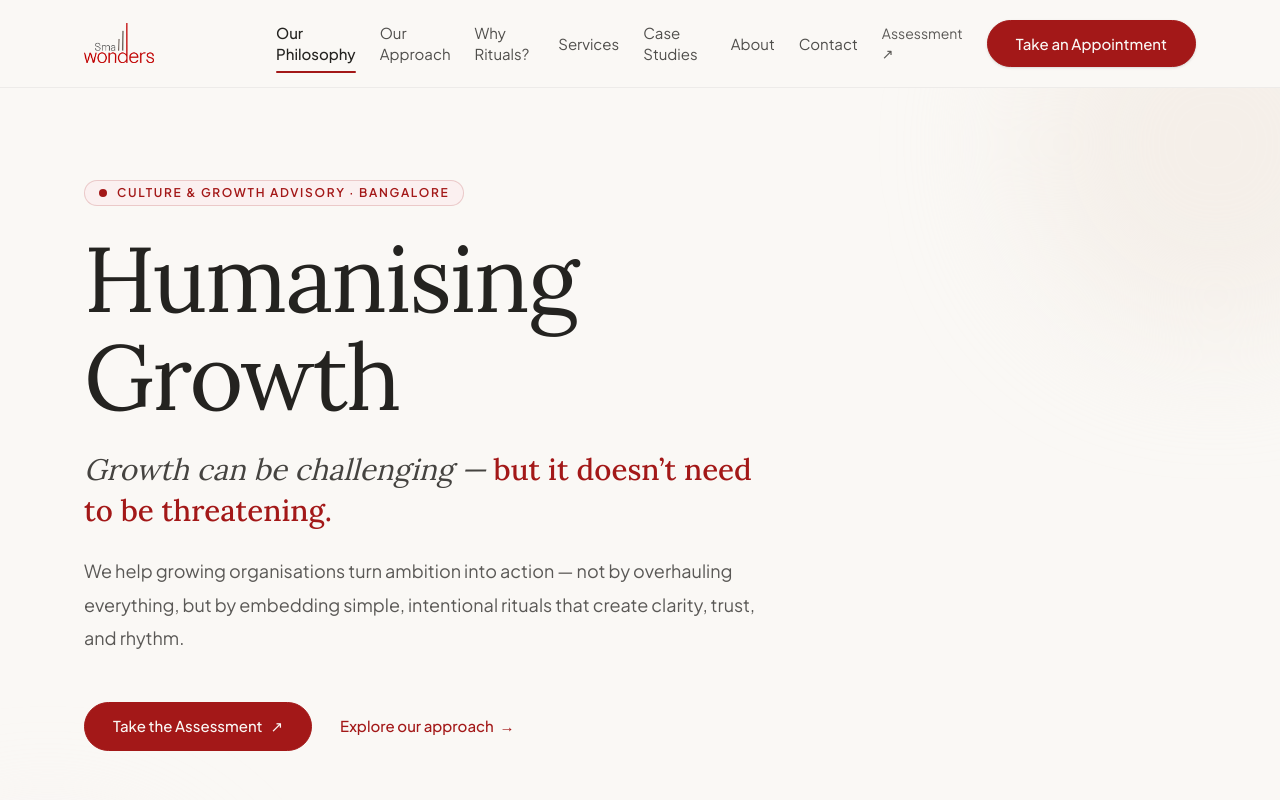
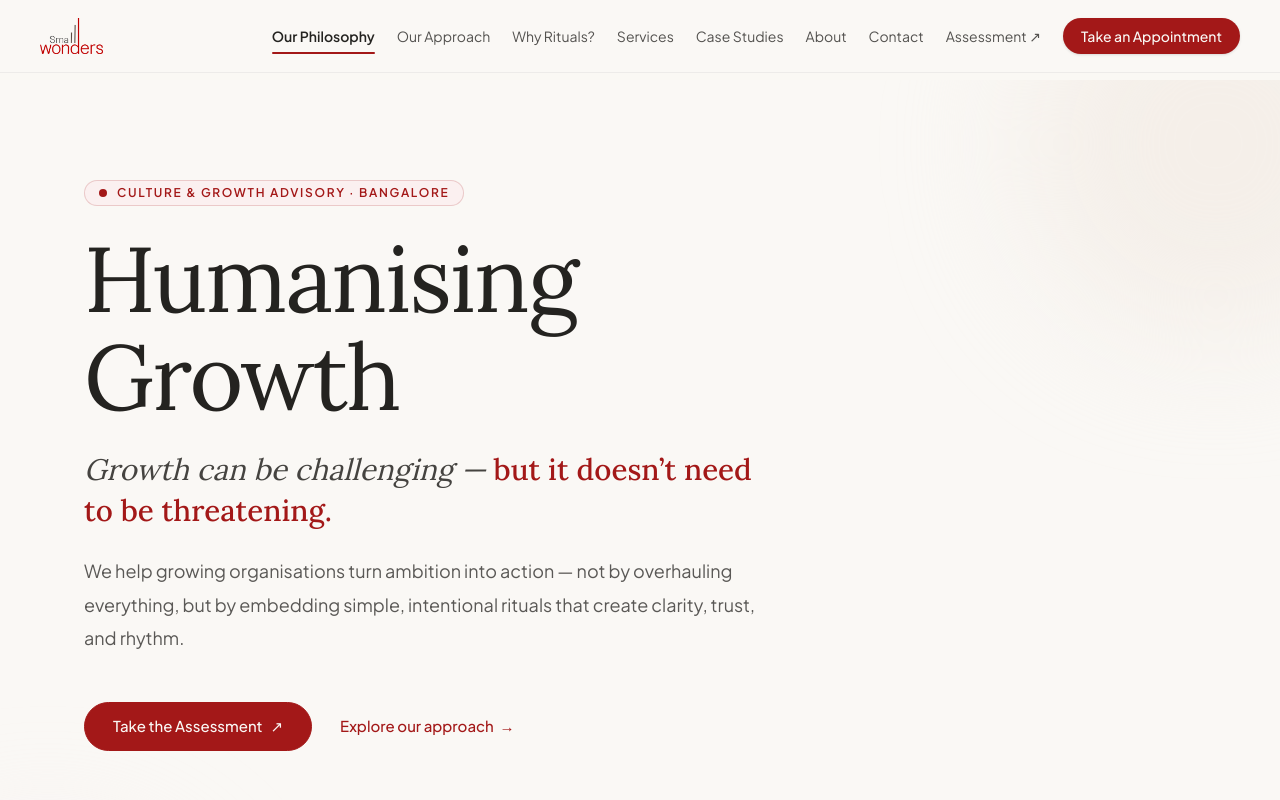
Before and after one commit to nikhilsorai/thesmallwonders, a Next.js app: page / in a window 1280 px wide. Shown: the top 800 px of the page. Built offline with nearby package versions, Linux system fonts and the light colour scheme.

Commit message:
fix(nav): enforce single-line nowrap, equal horizontal gaps, laser baseline alignment, and responsive drawer

```diff
--- a/app/globals.css
+++ b/app/globals.css
@@ -243,12 +243,16 @@
 
 /* Navigation Links */
 .nav-link {
+  display: inline-flex;
+  align-items: center;
   font-family: var(--font-sans);
-  font-size: 0.9375rem;
+  font-size: 0.875rem;
   font-weight: 400;
-  color: rgba(36, 35, 32, 0.8);
+  white-space: nowrap;
+  color: rgba(36, 35, 32, 0.78);
   position: relative;
-  padding-block: 0.25rem;
+  height: 2.25rem;
+  line-height: 1;
   transition: color var(--transition-smooth);
 }
 
@@ -258,13 +262,13 @@
 
 .nav-link.active {
   color: #242320;
-  font-weight: 500;
+  font-weight: 600;
 }
 
 .nav-link.active::after {
   content: "";
   position: absolute;
-  bottom: -4px;
+  bottom: 0;
   left: 0;
   right: 0;
   height: 2px;
--- a/components/Nav.tsx
+++ b/components/Nav.tsx
@@ -33,80 +33,80 @@ export default function Nav() {
       <header
         className={`fixed top-0 left-0 right-0 z-50 transition-all duration-300 ${
           scrolled
-            ? "bg-[#FAF8F5]/95 backdrop-blur-md border-b border-[rgba(36,35,32,0.08)] py-3.5 shadow-sm"
-            : "bg-[#FAF8F5] border-b border-[rgba(36,35,32,0.06)] py-4.5"
+            ? "bg-[#FAF8F5]/95 backdrop-blur-md border-b border-[rgba(36,35,32,0.08)] py-3 shadow-sm"
+            : "bg-[#FAF8F5] border-b border-[rgba(36,35,32,0.06)] py-4"
         }`}
       >
-        <div className="container-site">
+        <div className="w-full max-w-[1360px] mx-auto px-4 sm:px-6 lg:px-8 xl:px-10">
           <nav
-            className="flex items-center justify-between"
+            className="flex items-center justify-between gap-4 lg:gap-6"
             aria-label="Main navigation"
           >
             {/* Logo */}
             <Link
               href="/"
-              className="flex items-center gap-2 group"
+              className="flex items-center gap-2 group shrink-0"
               aria-label="Small Wonders — Home"
             >
-              <div className="relative h-11 w-40 sm:w-48 flex items-center">
+              <div className="relative h-9 sm:h-10 w-36 sm:w-44 flex items-center">
                 <Image
                   src="/images/logo.png"
                   alt="Small Wonders"
                   width={212}
                   height={121}
-                  className="object-contain object-left h-9 sm:h-10 w-auto"
+                  className="object-contain object-left h-8 sm:h-9 w-auto"
                   priority
                 />
               </div>
             </Link>
 
-            {/* Desktop Nav Links */}
-            <div className="hidden lg:flex items-center gap-6">
+            {/* Desktop Nav Links — Unified straight baseline with equal gap */}
+            <div className="hidden xl:flex items-center gap-5 xl:gap-5.5 2xl:gap-7">
               {NAV_LINKS.map((link) => {
-                const isActive = pathname === link.href || pathname.startsWith(`${link.href}/`);
+                const isActive = pathname === link.href || (link.href !== "/" && pathname.startsWith(link.href));
                 return (
                   <Link
                     key={link.href}
                     href={link.href}
-                    className={`nav-link text-sm ${isActive ? "active" : ""}`}
+                    className={`nav-link whitespace-nowrap shrink-0 ${isActive ? "active" : ""}`}
                   >
                     {link.label}
                   </Link>
                 );
               })}
 
-              {/* Assessment link */}
+              {/* Assessment link — equal gap and exact same baseline */}
               <a
                 href={CTA.assessment.href}
                 target="_blank"
                 rel="noopener noreferrer"
                 id="nav-cta-assessment-link"
-                className="text-sm font-sans text-[#242320]/75 hover:text-[#A31818] transition-colors"
+                className="nav-link whitespace-nowrap shrink-0"
               >
                 Assessment ↗
               </a>
 
-              {/* Take an Appointment button */}
+              {/* Take an Appointment button — matching height & baseline with equal gap */}
               <Link
                 href="/contact"
                 id="nav-cta-appointment-btn"
-                className="btn btn-primary text-xs sm:text-sm py-2 px-4.5 shadow-sm"
+                className="inline-flex items-center justify-center font-sans font-medium text-xs sm:text-sm h-9 px-4.5 rounded-full bg-[#A31818] text-[#FAF8F5] hover:bg-[#7F1313] transition-all whitespace-nowrap shrink-0 shadow-sm"
               >
                 Take an Appointment
               </Link>
             </div>
 
-            {/* Mobile Toggle & CTA */}
-            <div className="lg:hidden flex items-center gap-2.5">
+            {/* Tablet & Mobile Header Action + Hamburger Toggle */}
+            <div className="xl:hidden flex items-center gap-3">
               <Link
                 href="/contact"
-                className="btn btn-primary text-xs py-1.5 px-3"
+                className="inline-flex items-center justify-center font-sans font-medium text-xs h-8 px-3.5 rounded-full bg-[#A31818] text-[#FAF8F5] hover:bg-[#7F1313] transition-all whitespace-nowrap shrink-0 shadow-sm"
               >
                 Appointment
               </Link>
               <button
                 onClick={() => setMenuOpen(!menuOpen)}
-                className="p-2 text-[#242320] hover:text-[#A31818] transition-colors flex flex-col justify-center items-center w-8 h-8 gap-1.5"
+                className="p-2 text-[#242320] hover:text-[#A31818] transition-colors flex flex-col justify-center items-center w-9 h-9 gap-1.5 shrink-0 rounded-lg hover:bg-[rgba(36,35,32,0.05)]"
                 aria-label={menuOpen ? "Close menu" : "Open menu"}
                 aria-expanded={menuOpen}
                 aria-controls="mobile-menu"
@@ -127,10 +127,10 @@ export default function Nav() {
         </div>
       </header>
 
-      {/* Mobile menu drawer */}
+      {/* Mobile/Tablet Menu Drawer */}
       <div
         id="mobile-menu"
-        className={`fixed inset-0 z-40 lg:hidden transition-all duration-300 ${
+        className={`fixed inset-0 z-40 xl:hidden transition-all duration-300 ${
           menuOpen ? "opacity-100 pointer-events-auto" : "opacity-0 pointer-events-none"
         }`}
         aria-hidden={!menuOpen}
```
